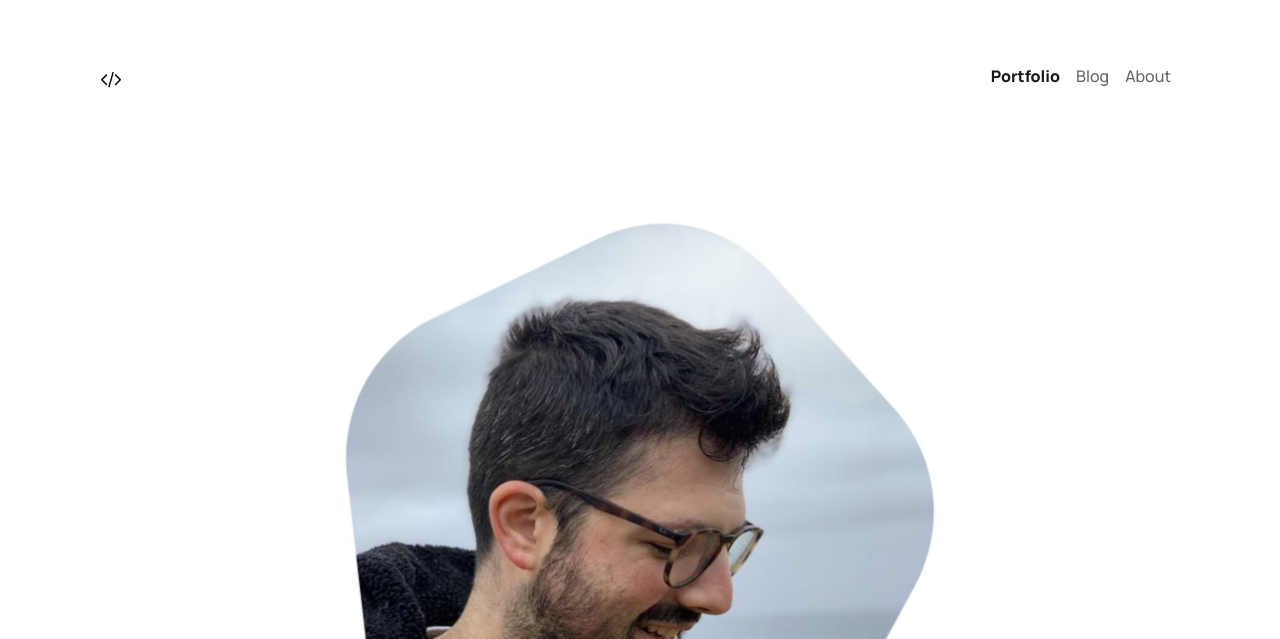
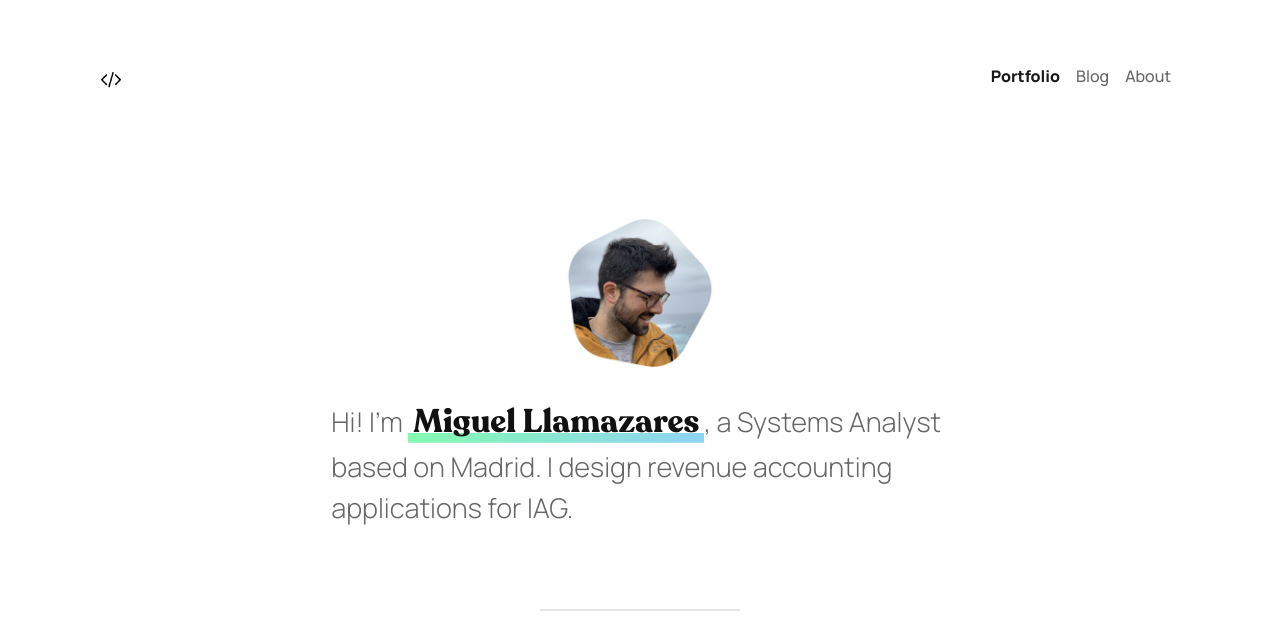
Before and after one commit to mllamazares/mllamazares.github.io, a Jekyll site: the page built from pages/index.html, in a window 1280 px wide. Shown: the top 639 px of the page. Built offline with Jekyll 4.4.1, drawn with Linux system fonts in a browser that asks for light colours; nearby versions of some CDN libraries; grey boxes are pictures that could not be loaded.

Commit message:
Update _base.scss

```diff
--- a/_sass/_base.scss
+++ b/_sass/_base.scss
@@ -78,6 +78,11 @@ a {
     border-color: $terciary !important;
 }
 
+#profile-pic {
+   height: 150px;
+   margin-bottom: 30px;
+}
+
 .bg-primary {
     background-color: $terciary !important;
 }
```
